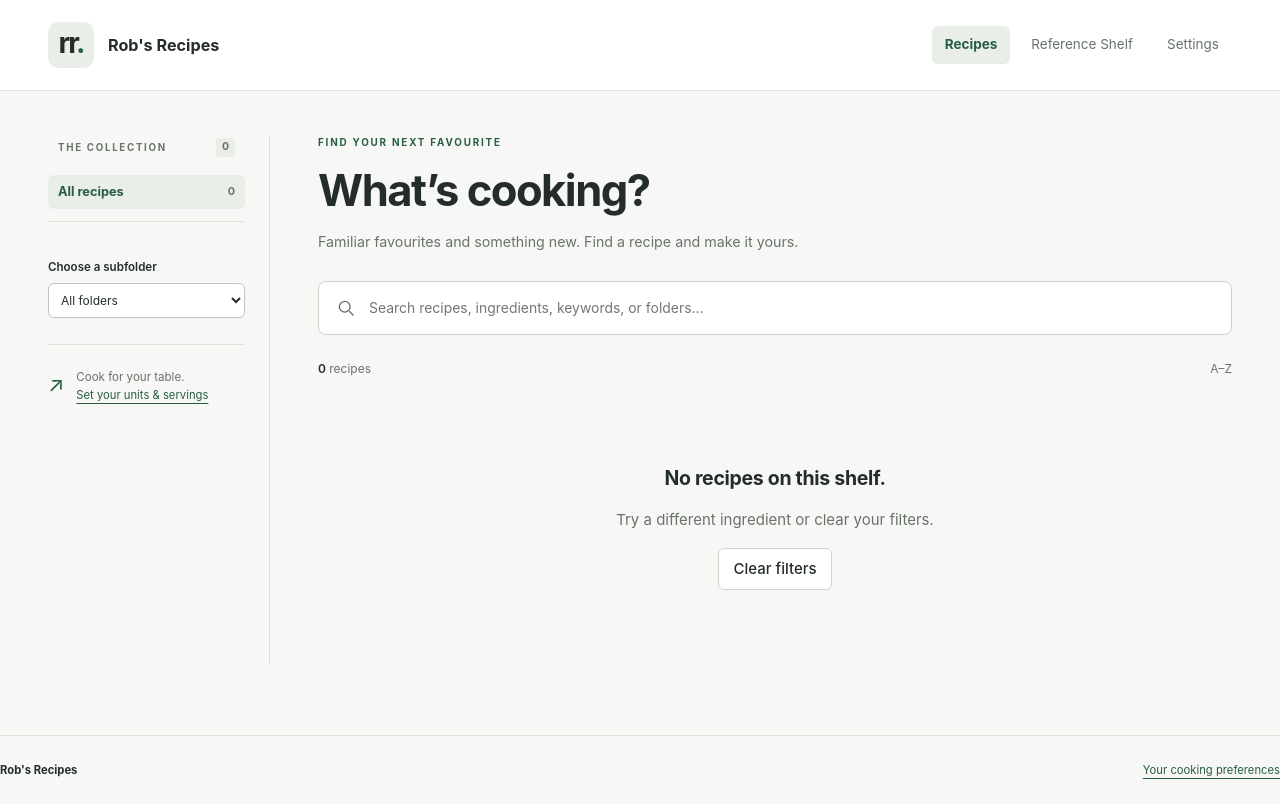
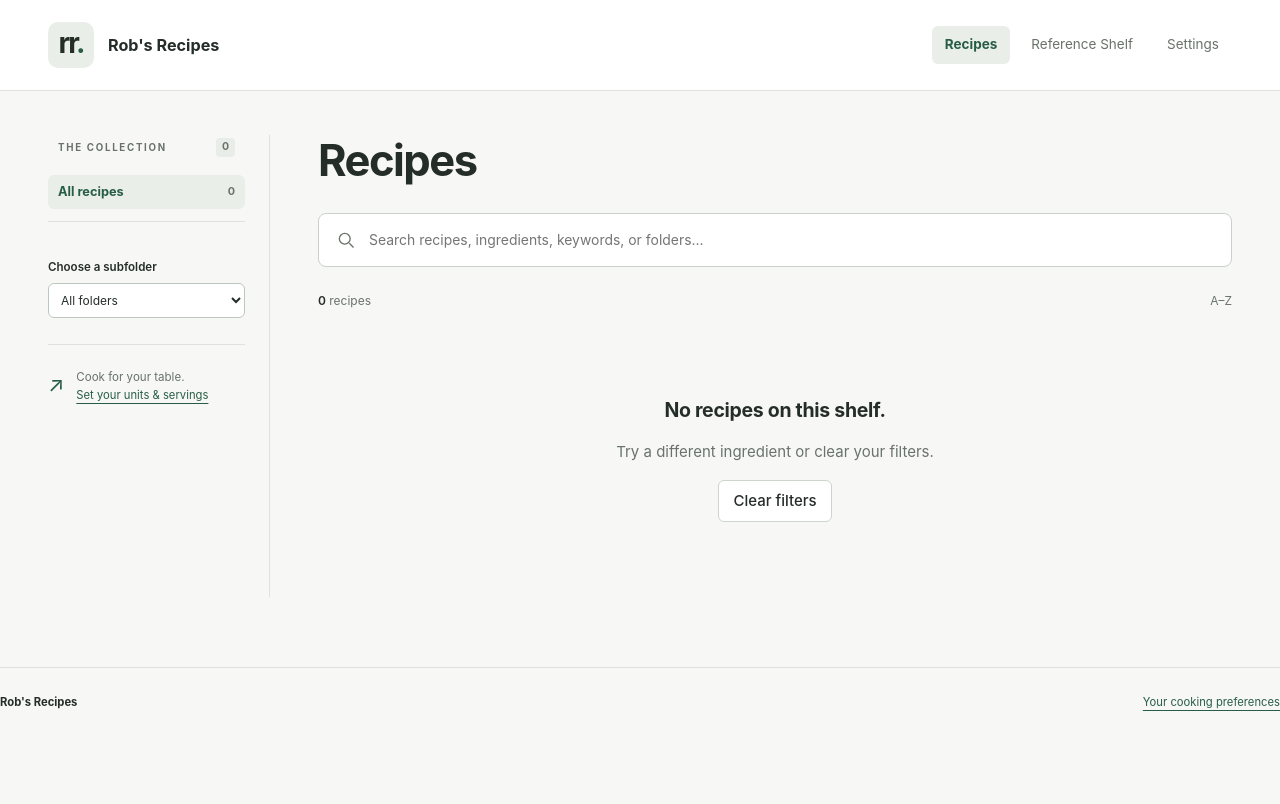
Before and after one commit to rob-blackbourn/robs-recipes, a React (Vite) app: page / in a window 1280 px wide. Built offline with nearby package versions, Linux system fonts and the light colour scheme.

Commit message:
Allow more scalings

```diff
--- a/src/App.tsx
+++ b/src/App.tsx
@@ -250,15 +250,7 @@ function Catalogue({
       </aside>
       <section className="catalogue-content">
         <div className="page-heading">
-          <span className="eyebrow">
-            {kind === 'recipes' ? 'FIND YOUR NEXT FAVOURITE' : 'A LITTLE KITCHEN KNOW-HOW'}
-          </span>
-          <h1>{kind === 'recipes' ? 'What’s cooking?' : 'The reference shelf.'}</h1>
-          <p>
-            {kind === 'recipes'
-              ? 'Familiar favourites and something new. Find a recipe and make it yours.'
-              : 'Ingredient notes, useful measures, and the details worth keeping.'}
-          </p>
+          <h1>{kind === 'recipes' ? 'Recipes' : 'Reference'}</h1>
         </div>
         <div className="search-row">
           <label className="search">
@@ -396,9 +388,7 @@ function Settings({
         ← Back to recipes
       </a>
       <div className="page-heading">
-        <span className="eyebrow">MAKE YOURSELF AT HOME</span>
-        <h1>Your kitchen, your way.</h1>
-        <p>Set your everyday preferences. You can always adjust an individual recipe.</p>
+        <h1>Settings</h1>
       </div>
       <div className="settings-panel">
         <h2>Cooking preferences</h2>
--- a/src/preferences.ts
+++ b/src/preferences.ts
@@ -65,8 +65,7 @@ export function parseYield(
   const servings =
     /^serves?\s+/i.test(raw) ||
     /^(?:servings?|portions?|people)(?:\s+as\s+(?:a\s+)?starter)?$/i.test(rest);
-  if (amount.unit.dimension !== 'count') {
-    if (rest) return undefined;
+  if (amount.unit.dimension !== 'count' && !rest) {
     return { value: amount.low, label: amount.unit.name, servings: false, unit: amount.unit };
   }
   if (
@@ -74,13 +73,10 @@ export function parseYield(
     (!rest || /^(?:servings?|portions?|people)(?:\s+as\s+(?:a\s+)?starter)?$/i.test(rest))
   )
     return { value: amount.low, label: 'servings', servings: true };
-  if (
-    /^(?:(?:small|medium|large)\s+)?(?:drinks?|glass(?:es)?|cocktails?|bowls?|pieces?|loaves?|loafs?|skewers?|chickens?|meringues?|baguettes?|pizzas?|pies?|cakes?|pitta breads?|duck|curries|starters|portions?)?$/i.test(
-      rest,
-    )
-  )
-    return { value: amount.low, label: rest || 'yield', servings: false };
-  return undefined;
+  // A yield label is not restricted to a vocabulary of foods or containers.
+  // Preserve it verbatim while scaling by the numeric amount.
+  const label = amount.unit.dimension === 'count' ? rest : `${amount.unit.name} ${rest}`;
+  return { value: amount.low, label: label || 'yield', servings: false };
 }
 
 export function conventionsFrom(params: URLSearchParams): Conventions {
```
Also changed, not shown: 2 other files (tests, documents, lock files or other folders).
